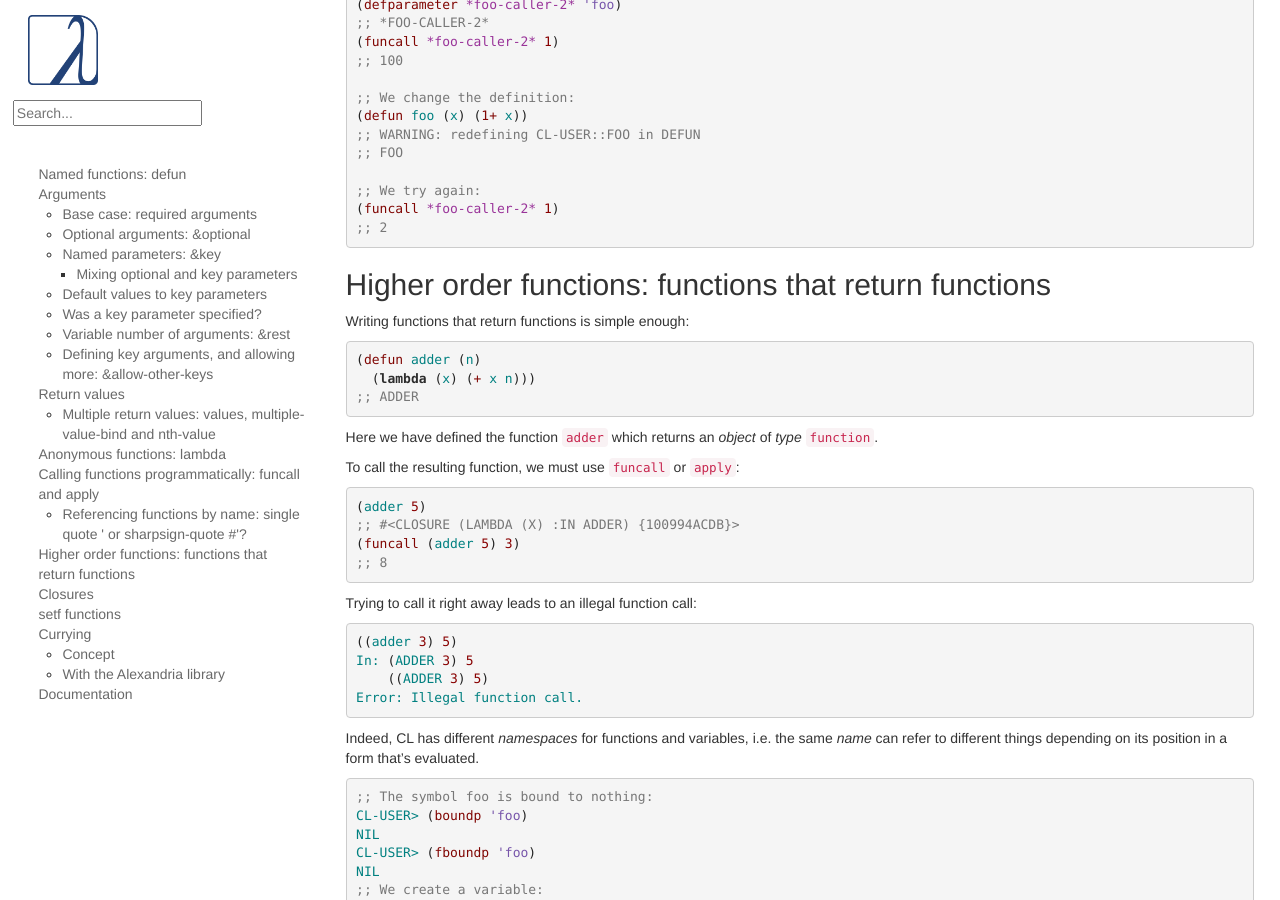
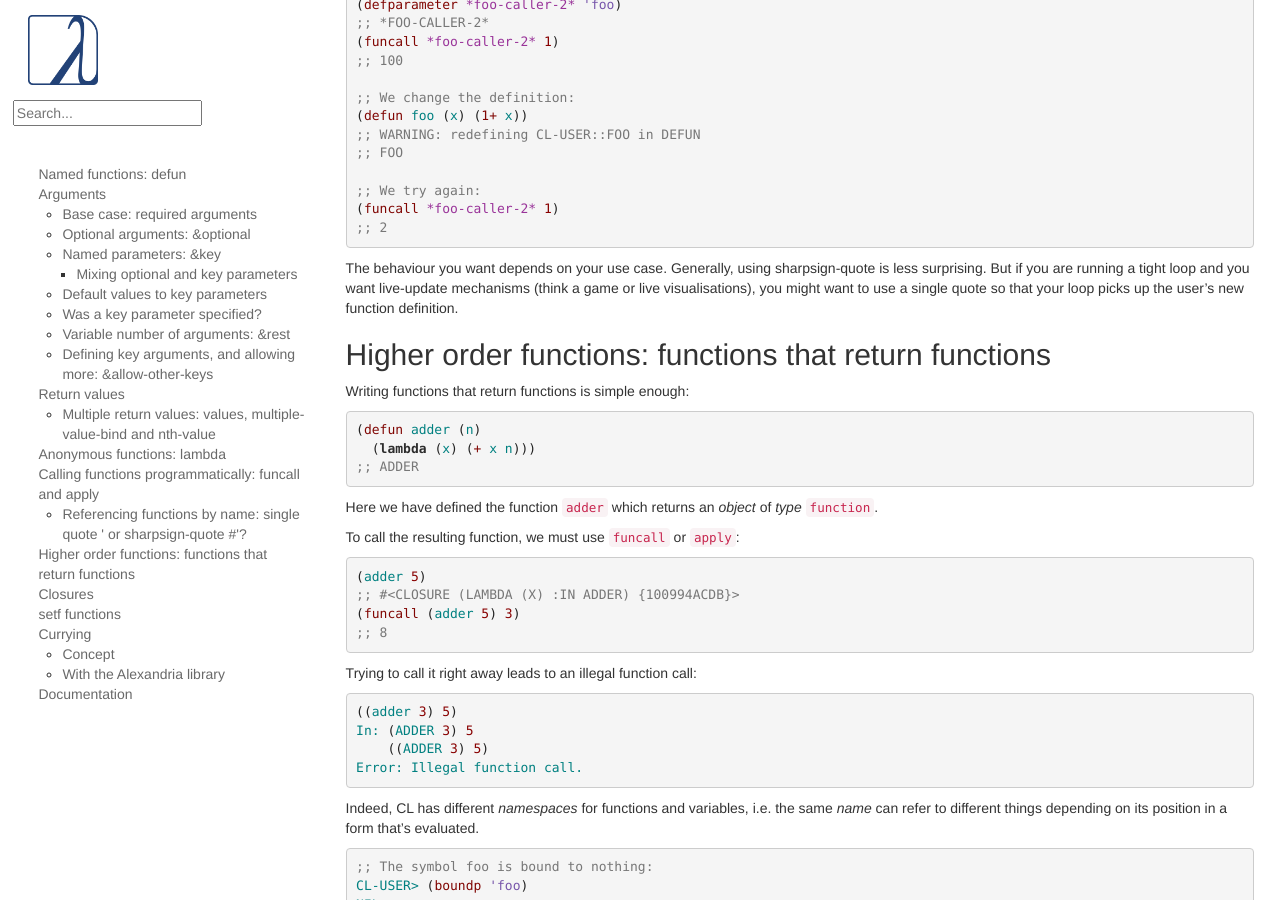
Before and after one commit to LispCookbook/cl-cookbook, a Jekyll site: the page built from functions.md, in a window 1280 px wide and 900 px high, scrolled down 7111 px. Built offline with Jekyll 4.4.1, drawn with Linux system fonts in a browser that asks for light colours.

Commit message:
functions: closing remark about #' and '
for #469

```diff
--- a/functions.md
+++ b/functions.md
@@ -478,6 +478,8 @@ If we bind the caller with `'foo`, a single quote, the function will be resolved
 ;; 2
 ~~~
 
+The behaviour you want depends on your use case. Generally, using sharpsign-quote is less surprising. But if you are running a tight loop and you want live-update mechanisms (think a game or live visualisations), you might want to use a single quote so that your loop picks up the user's new function definition.
+
 
 ## Higher order functions: functions that return functions
 
```
